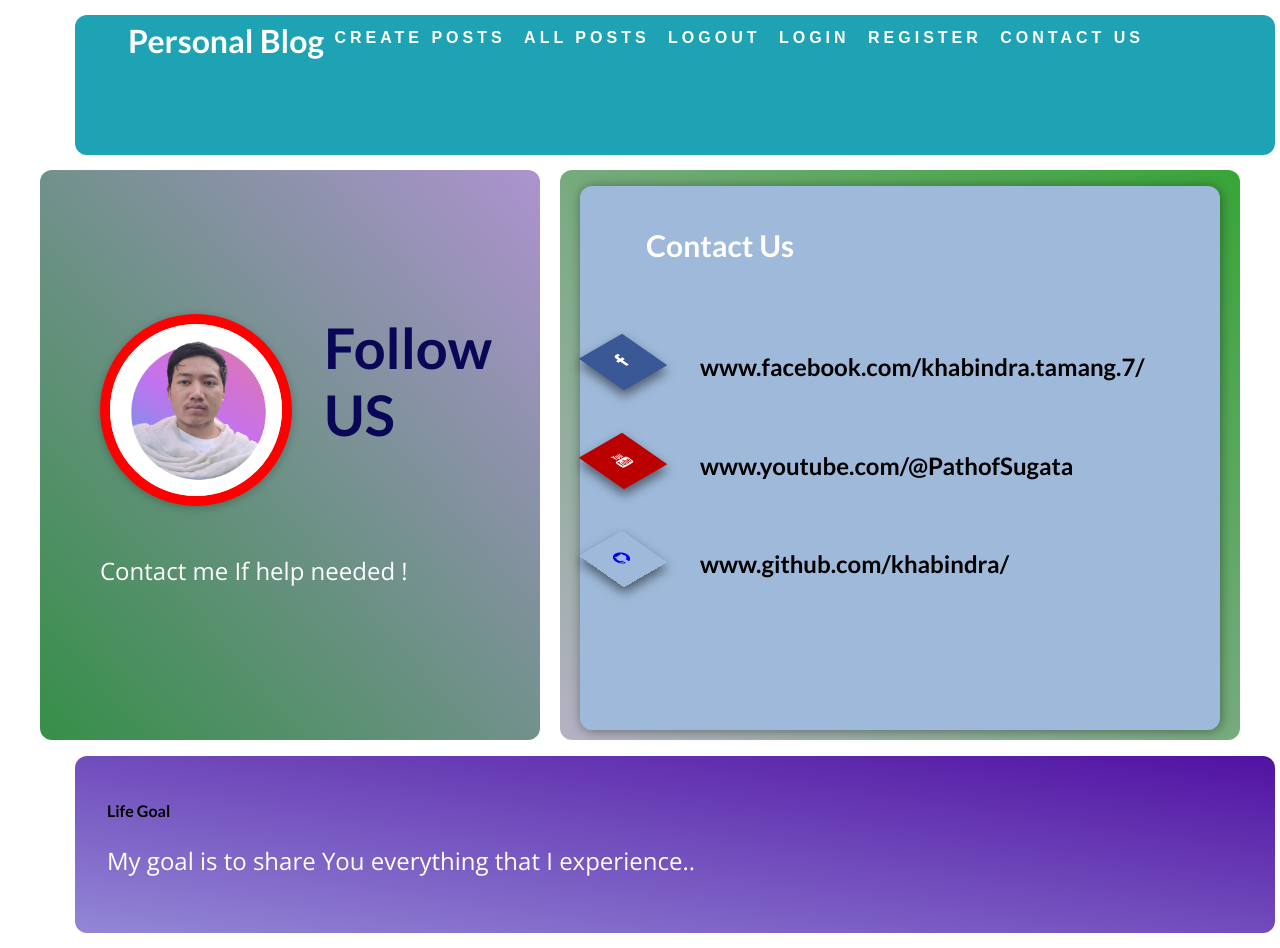
After one commit to khabindra/Blog-Project, a Django app: page /contact/ in a window 1280 px wide. The commit adds this page. Run offline with Django 5.2, Linux system fonts and the light colour scheme.

Commit message:
Added the contact us page in the blog project

```diff
--- /dev/null
+++ b/my_blog/static/my_blog/contact.css
@@ -0,0 +1,58 @@
+.fa {
+    width: 50px;
+    height: 50px;
+    transform: rotate(-30deg) skew(25deg) translate(0, 0);
+    box-shadow: -5px 5px 10px rgba(0, 0, 0, 0.5);
+    transition: 0.3s all ease-in-out;
+    padding: 15px;
+    text-align: center;
+    text-decoration: none;
+    margin: 5px 2px;
+
+}
+
+.fa:hover {
+    transform: rotate(-30deg) skew(25deg) translate(10px, -10px);
+    box-shadow: -20px 20px 30px rgba(0, 0, 0, 0.5);
+}
+
+.fa-facebook {
+    background-color: #3a5796;
+    color: white;
+
+}
+
+.fa-youtube {
+    background: #bb0000;
+    color: white;
+}
+
+.fa-instagram {
+    background-color: #d12c7a;
+    color: white;
+}
+
+.fa-pinterest {
+    background-color: #0371ae;
+    color: white;
+}
+
+.contact-text {
+    padding-left: 50px;
+    color: #002fff;
+}
+
+.contact-h1 {
+    font-size: 30px;
+    padding-left: 50px;
+    color: #ffffff;
+    text-align: center;
+}
+
+.text-box {
+    display: flex;
+    margin-top: 0px;
+    margin-right: 0px;
+    margin-bottom: 30px;
+    margin-left: 0px;
+}
--- /dev/null
+++ b/my_blog/templates/my_blog/contact.html
@@ -0,0 +1,55 @@
+{% extends 'base.html' %}
+
+{% load static %}
+
+{% block title %}
+Contact Us
+{% endblock %}
+
+{% block css_files %}
+<link rel="stylesheet" href="{% static 'my_blog/index.css' %}" />
+<link rel="stylesheet" href="{% static 'my_blog/contact.css' %}" />
+<link rel="stylesheet" href="https://cdnjs.cloudflare.com/ajax/libs/font-awesome/4.7.0/css/font-awesome.min.css">
+{% endblock %}
+
+{% block content %}
+<div class="wrap">
+    <div class="content">
+        <section id="latest-posts">
+            <h2 class="contact-h1">Contact Us</h2>
+            <br><br>
+            <div class="text-box">
+                <a href="https://www.facebook.com/khabindra.tamang.7/" class="fa fa-facebook"></a>
+                <p class="contact-text">
+                <h2> www.facebook.com/khabindra.tamang.7/</h2>
+                </p>
+            </div>
+
+            <div class="text-box">
+                <a href="https://www.youtube.com/@PathofSugata" class="fa fa-youtube"></a>
+                <p class="contact-text">
+                <h2> www.youtube.com/@PathofSugata</h2>
+                </p>
+            </div>
+            <div class="text-box">
+                <a href="https://www.github.com/khabindra/" class="fa fa-github"></a>
+                <p class="contact-text">
+                <h2> www.github.com/khabindra/</h2>
+                </p>
+            </div>
+        </section>
+    </div><!-- .content -->
+
+    <div class="sidebar">
+        <section id="welcome">
+            <header>
+                <img src="{% static 'my_blog/img/profile.png' %}" />
+                <h2>Follow US</h2>
+            </header>
+            <p>Contact me If help needed ! </p>
+        </section>
+    </div><!-- .sidebar -->
+    <div class="clear"></div>
+</div><!-- .wrap -->
+
+{% endblock %}
--- a/my_blog/urls.py
+++ b/my_blog/urls.py
@@ -5,4 +5,5 @@ urlpatterns = [
     path('', landing_page, name='landing_page'),
     path('posts', posts, name='posts_page'),
     path('posts/<slug:slug>/', post_detail, name='detail_posts_page'),
+    path('contact/',Contactview,name='contact_page'),
 ]
--- a/my_blog/views.py
+++ b/my_blog/views.py
@@ -9,3 +9,6 @@ def posts(request):
 
 def post_detail(request):
     pass
+
+def Contactview(request):
+    return render(request,'my_blog/contact.html')
--- a/templates/base.html
+++ b/templates/base.html
@@ -33,7 +33,7 @@
                 <a href="" id="auth-links"> Register</a>
             </nav>
             <nav>
-                <a href="" id="auth-links">Contact Us</a>
+                <a href="{% url 'contact_page' %}" id="auth-links">Contact Us</a>
             </nav>
         </header>
     </div>
@@ -43,7 +43,7 @@
         <section id="about">
             <h2>Life Goal</h2>
             <p>
-                My goal is to Teach You everything I learn in My career..
+                My goal is to share You everything that I experience..
             </p>
     </div>
 </body>
```
